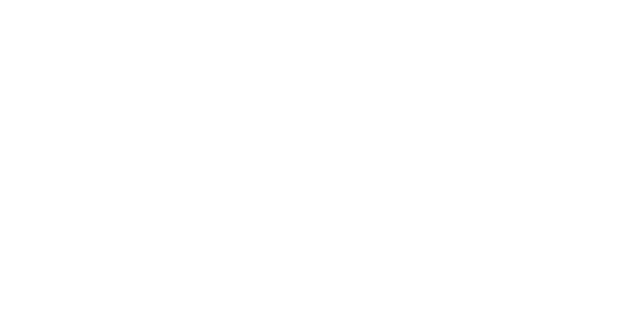
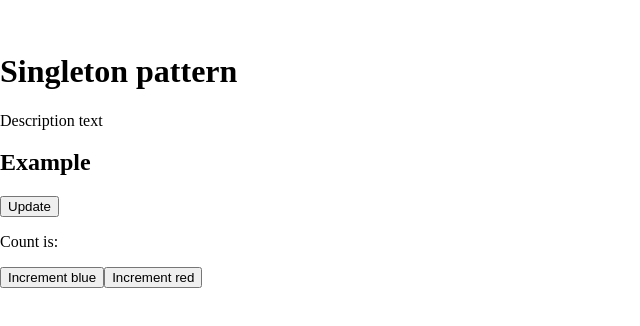
Before and after one commit to jef-schoolmeester/react-patterns, a React (Vite) app: page /singleton in a window 1280 px wide. Shown: the part 240-566 px from the top of the page, without its empty margins (0-640 px from the left). Built offline with nearby package versions, Linux system fonts and the light colour scheme.

Commit message:
add singleton pattern

```diff
--- /dev/null
+++ b/src/App.tsx
@@ -0,0 +1,21 @@
+import React from 'react'
+import { createBrowserRouter, RouterProvider } from 'react-router-dom'
+
+import Root from './root'
+import Singleton from './singleton'
+
+const App = () => {
+  const router = createBrowserRouter([
+    {
+      path: '/',
+      element: <Root />,
+    },
+    {
+      path: '/singleton',
+      element: <Singleton />,
+    },
+  ])
+  return <RouterProvider router={router} />
+}
+
+export default App
--- a/src/main.tsx
+++ b/src/main.tsx
@@ -1,18 +1,11 @@
 import React from 'react'
 import ReactDOM from 'react-dom/client'
-import { createHashRouter } from 'react-router-dom'
-
-import Singleton from './singleton'
 
 import './index.css'
-
-const router = createHashRouter([
-  {
-    path: '/singleton',
-    element: <Singleton />,
-  },
-])
+import App from './App'
 
 ReactDOM.createRoot(document.getElementById('root') as HTMLElement).render(
-  <React.StrictMode></React.StrictMode>
+  <React.StrictMode>
+    <App />
+  </React.StrictMode>
 )
--- /dev/null
+++ b/src/root/index.tsx
@@ -0,0 +1,7 @@
+import React from 'react'
+
+const Root = () => {
+  return <main>ROOT</main>
+}
+
+export default Root
--- /dev/null
+++ b/src/singleton/components/BlueButton.tsx
@@ -0,0 +1,9 @@
+import React from 'react'
+
+import { counter } from '../counter'
+
+const BlueButton = () => {
+  return <button onClick={counter.increment}>Increment blue</button>
+}
+
+export default BlueButton
--- /dev/null
+++ b/src/singleton/components/Counter.tsx
@@ -0,0 +1,15 @@
+import React, { useState } from 'react'
+
+import { counter } from '../counter'
+
+const Counter = () => {
+  const [count, setCount] = useState<number>()
+  return (
+    <div>
+      <button onClick={() => setCount(counter.getCount())}>Update</button>
+      <p>Count is: {count}</p>
+    </div>
+  )
+}
+
+export default Counter
--- /dev/null
+++ b/src/singleton/components/RedButton.tsx
@@ -0,0 +1,9 @@
+import React from 'react'
+
+import { counter } from '../counter'
+
+const RedButton = () => {
+  return <button onClick={counter.increment}>Increment red</button>
+}
+
+export default RedButton
--- /dev/null
+++ b/src/singleton/counter.ts
@@ -0,0 +1,10 @@
+let count = 0
+
+const counter = {
+  increment: () => count++,
+  getCount: () => count,
+}
+
+Object.freeze(counter)
+
+export { counter }
--- a/src/singleton/index.tsx
+++ b/src/singleton/index.tsx
@@ -1,7 +1,21 @@
 import React from 'react'
+import BlueButton from './components/BlueButton'
+import Counter from './components/Counter'
+import RedButton from './components/RedButton'
 
 const Singleton = () => {
-  return <main>TEST</main>
+  return (
+    <main>
+      <h1>Singleton pattern</h1>
+      <p>Description text</p>
+      <section>
+        <h2>Example</h2>
+        <Counter />
+        <BlueButton />
+        <RedButton />
+      </section>
+    </main>
+  )
 }
 
 export default Singleton
```
Also changed, not shown: src/singleton/counterClass.ts (added, +22 -0 lines).
